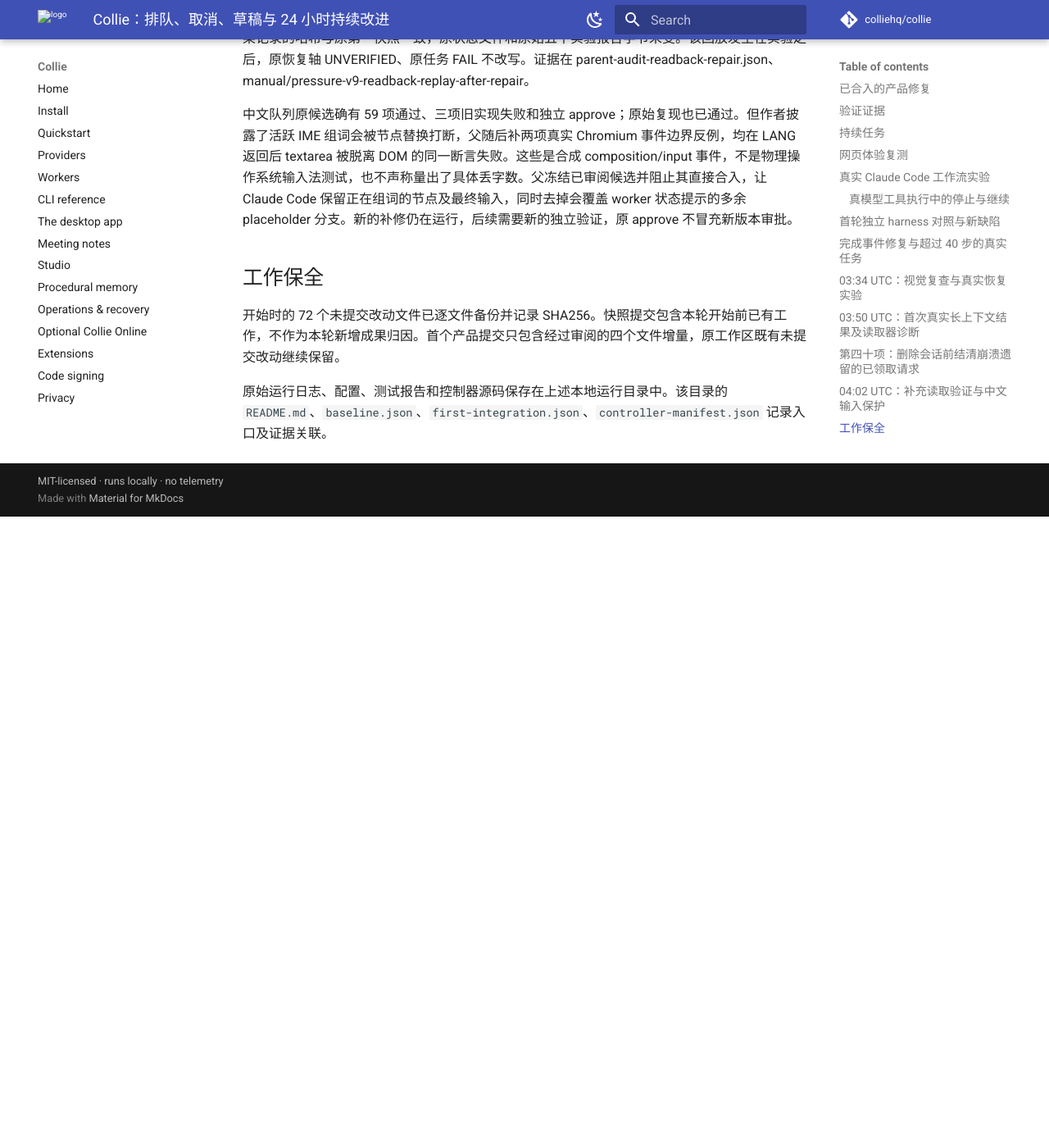
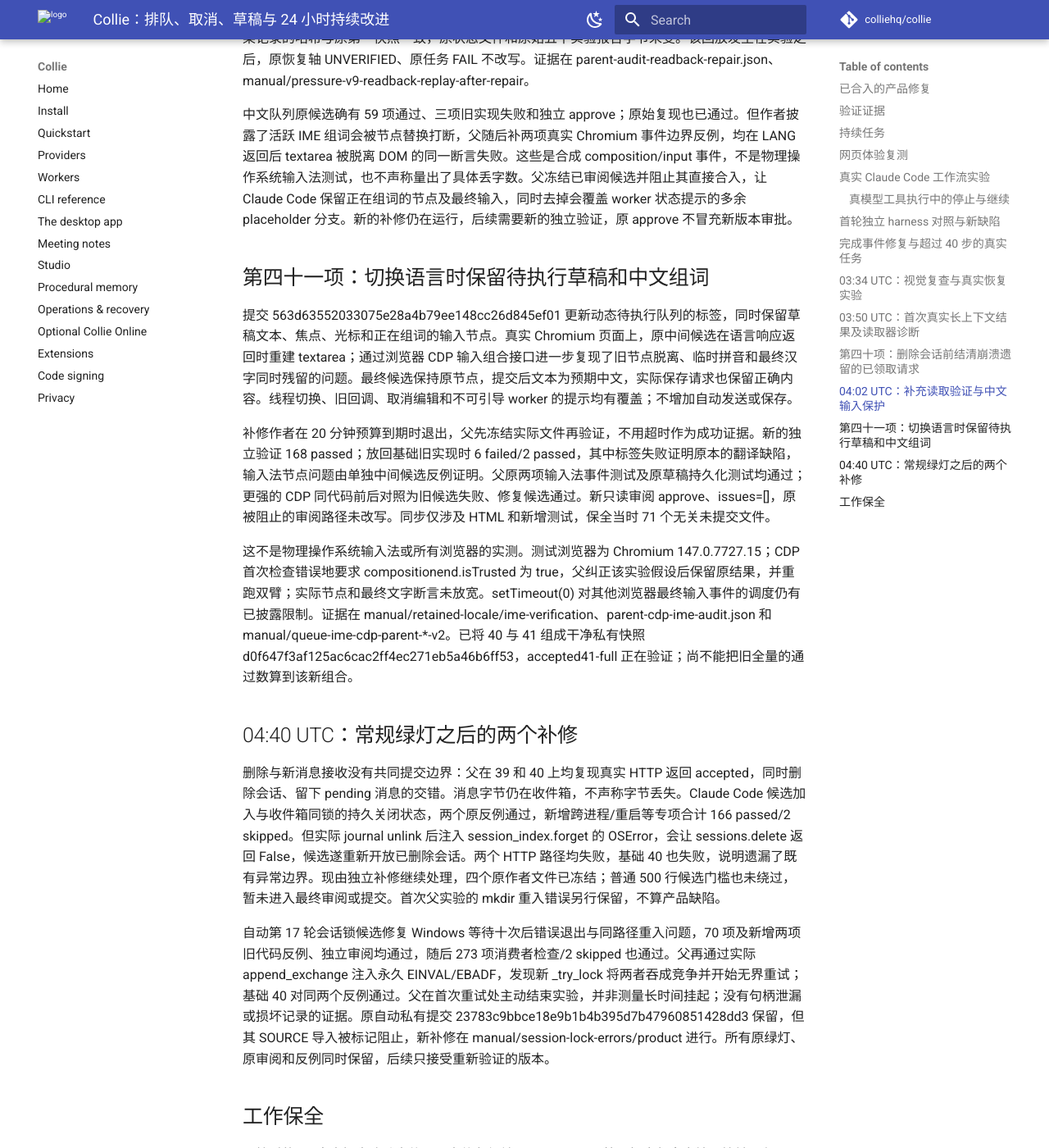
Before and after one commit to colliehq/collie, an MkDocs documentation site: the page built from docs/product-evolution-2026-09-13.md, in a window 1280 px wide and 1400 px high, scrolled down 31657 px. Shown: the whole window at 82% size. Built offline with MkDocs 1.6.1 and Material for MkDocs 9.7.7, drawn with Linux system fonts in a browser that asks for light colours; comment, search, counter and statistics services are not loaded; before the commit the page ends 32287 px from its top, so only the background shows below that; some of the changed text lies outside the part shown.

Commit message:
docs: record accepted IME repair and remaining concurrency regressions

```diff
--- a/docs/product-evolution-2026-09-13.md
+++ b/docs/product-evolution-2026-09-13.md
@@ -2,7 +2,7 @@
 
 本轮从 2026-09-13 05:15 PDT 开始，后台任务截止于 2026-09-14 05:15 PDT。
 
-截至 9 月 14 日 04:02 UTC，四十项产品改动已提交。最近的精确组合全量回归为 4267 passed、20 skipped，GUI 63/63、跨界面 41/41、renderer 29/29。中文动态队列修复通过主路径检查后，父又发现输入法组词时节点被替换的问题，正在补修，尚未合入。首组正常 Max 真实长上下文实验五轴通过、任务因 12 次授权上限未完成，恢复证据与物理请求计数保留为未验证；修复实验读取器后的独立副本回放已确认检查点有效、重启前后前 47 条一致，作为补充证据单列。此前 42 轮对照仍属 INVALID；缓存布局 20 次真实调用均未观察到缓存读取收益。
+截至 9 月 14 日 04:40 UTC，四十一项产品改动已提交。最新中文动态队列与输入法保护通过 168 项独立回归及 Claude Code 审阅，完整组合回归正在运行；最近已完成的全量仍为第四十项的 4267 passed、20 skipped，GUI 63/63、跨界面 41/41、renderer 29/29。删除/接收竞态与会话锁候选各通过常规检查后，父分别补出了删除后索引失败、永久锁错误被无限重试的反例，均继续补修，未作为已交付成果。首组 Max 真实长上下文实验仍为五轴通过、任务未完成；原恢复与物理请求计数保留未验证，副本检查点回放作为单独补充。
 
 ## 已合入的产品修复
 
@@ -422,6 +422,20 @@ v9 的实验路由现保留产品内建 claude-agent-sdk 身份，在自己的
 
 中文队列原候选确有 59 项通过、三项旧实现失败和独立 approve；原始复现也已通过。但作者披露了活跃 IME 组词会被节点替换打断，父随后补两项真实 Chromium 事件边界反例，均在 LANG 返回后 textarea 被脱离 DOM 的同一断言失败。这些是合成 composition/input 事件，不是物理操作系统输入法测试，也不声称量出了具体丢字数。父冻结已审阅候选并阻止其直接合入，让 Claude Code 保留正在组词的节点及最终输入，同时去掉会覆盖 worker 状态提示的多余 placeholder 分支。新的补修仍在运行，后续需要新的独立验证，原 approve 不冒充新版本审批。
 
+## 第四十一项：切换语言时保留待执行草稿和中文组词
+
+提交 563d63552033075e28a4b79ee148cc26d845ef01 更新动态待执行队列的标签，同时保留草稿文本、焦点、光标和正在组词的输入节点。真实 Chromium 页面上，原中间候选在语言响应返回时重建 textarea；通过浏览器 CDP 输入组合接口进一步复现了旧节点脱离、临时拼音和最终汉字同时残留的问题。最终候选保持原节点，提交后文本为预期中文，实际保存请求也保留正确内容。线程切换、旧回调、取消编辑和不可引导 worker 的提示均有覆盖；不增加自动发送或保存。
+
+补修作者在 20 分钟预算到期时退出，父先冻结实际文件再验证，不用超时作为成功证据。新的独立验证 168 passed；放回基础旧实现时 6 failed/2 passed，其中标签失败证明原本的翻译缺陷，输入法节点问题由单独中间候选反例证明。父原两项输入法事件测试及原草稿持久化测试均通过；更强的 CDP 同代码前后对照为旧候选失败、修复候选通过。新只读审阅 approve、issues=[]，原被阻止的审阅路径未改写。同步仅涉及 HTML 和新增测试，保全当时 71 个无关未提交文件。
+
+这不是物理操作系统输入法或所有浏览器的实测。测试浏览器为 Chromium 147.0.7727.15；CDP 首次检查错误地要求 compositionend.isTrusted 为 true，父纠正该实验假设后保留原结果，并重跑双臂；实际节点和最终文字断言未放宽。setTimeout(0) 对其他浏览器最终输入事件的调度仍有已披露限制。证据在 manual/retained-locale/ime-verification、parent-cdp-ime-audit.json 和 manual/queue-ime-cdp-parent-*-v2。已将 40 与 41 组成干净私有快照 d0f647f3af125ac6cac2ff4ec271eb5a46b6ff53，accepted41-full 正在验证；尚不能把旧全量的通过数算到该新组合。
+
+## 04:40 UTC：常规绿灯之后的两个补修
+
+删除与新消息接收没有共同提交边界：父在 39 和 40 上均复现真实 HTTP 返回 accepted，同时删除会话、留下 pending 消息的交错。消息字节仍在收件箱，不声称字节丢失。Claude Code 候选加入与收件箱同锁的持久关闭状态，两个原反例通过，新增跨进程/重启等专项合计 166 passed/2 skipped。但实际 journal unlink 后注入 session_index.forget 的 OSError，会让 sessions.delete 返回 False，候选遂重新开放已删除会话。两个 HTTP 路径均失败，基础 40 也失败，说明遗漏了既有异常边界。现由独立补修继续处理，四个原作者文件已冻结；普通 500 行候选门槛也未绕过，暂未进入最终审阅或提交。首次父实验的 mkdir 重入错误另行保留，不算产品缺陷。
+
+自动第 17 轮会话锁候选修复 Windows 等待十次后错误退出与同路径重入问题，70 项及新增两项旧代码反例、独立审阅均通过，随后 273 项消费者检查/2 skipped 也通过。父再通过实际 append_exchange 注入永久 EINVAL/EBADF，发现新 _try_lock 将两者吞成竞争并开始无界重试；基础 40 对同两个反例通过。父在首次重试处主动结束实验，并非测量长时间挂起；没有句柄泄漏或损坏记录的证据。原自动私有提交 23783c9bbce18e9b1b4b395d7b47960851428dd3 保留，但其 SOURCE 导入被标记阻止，新补修在 manual/session-lock-errors/product 进行。所有原绿灯、原审阅和反例同时保留，后续只接受重新验证的版本。
+
 ## 工作保全
 
 开始时的 72 个未提交改动文件已逐文件备份并记录 SHA256。快照提交包含本轮开始前已有工作，不作为本轮新增成果归因。首个产品提交只包含经过审阅的四个文件增量，原工作区既有未提交改动继续保留。
```
